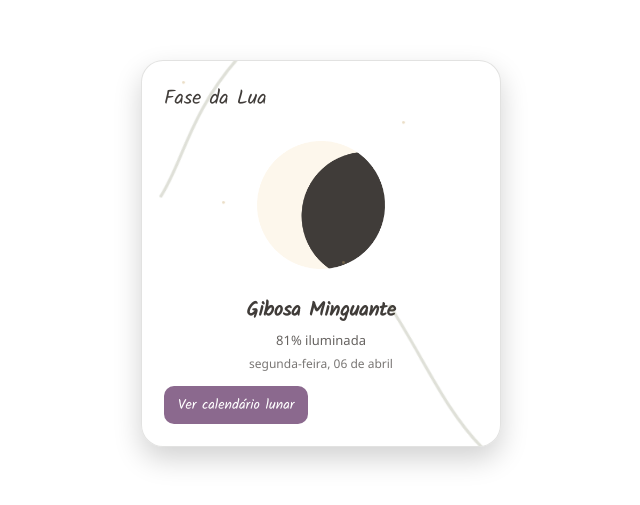
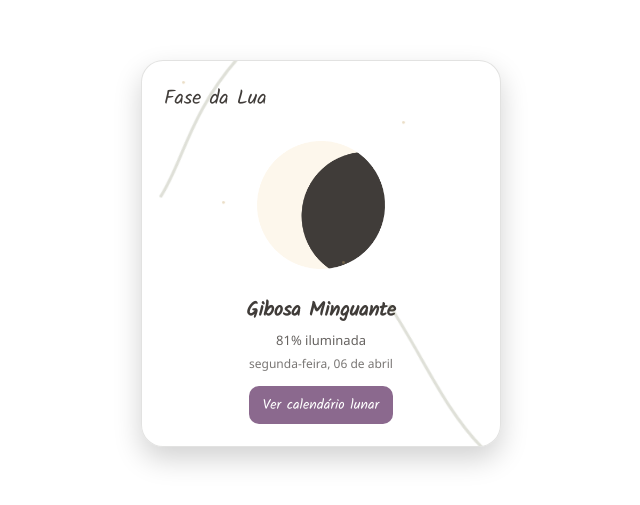
Before and after one commit to meugrimorium/moon-widget, a plain HTML site: page index.html in a window 1280 px wide. Shown: the part 147-652 px from the top of the page, without its empty margins (319-959 px from the left). Drawn offline with Linux system fonts and the light colour scheme.

Commit message:
Update index.html

```diff
--- a/index.html
+++ b/index.html
@@ -348,8 +348,8 @@ body.night .modal {
     <div class="illum" id="illumination"></div>
     <div class="date" id="dateLabel"></div>
   </div>
-
-  <div class="modal-btn" id="openModal"><center></center>Ver calendário lunar</center></div>
+<center>
+  <div class="modal-btn" id="openModal">Ver calendário lunar</div></center>
 
   <!-- Modal -->
   <div class="modal-bg" id="modalBg">
```
